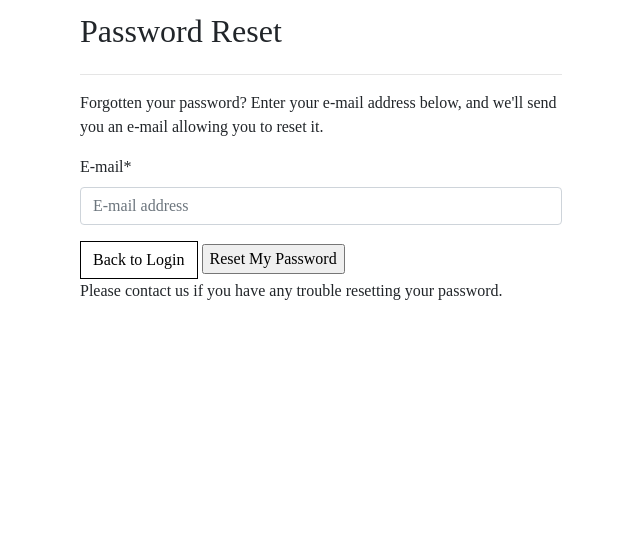
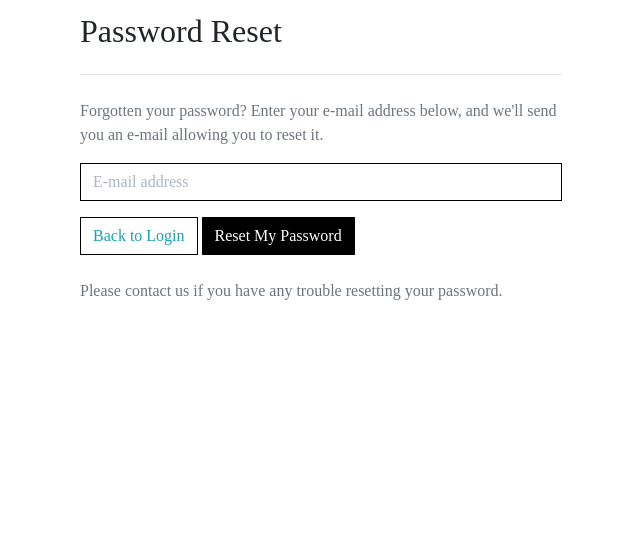
Before and after one commit to mcnic16/sister-resin-craftsmarch, a Django app: page /accounts/password/reset/ in a window 1280 px wide. Shown: the part 141-684 px from the top of the page, without its empty margins (63-703 px from the left). Run offline with Django 3.2, Linux system fonts and the light colour scheme; some libraries are stand-ins or nearby versions; some web fonts are replaced.

Commit message:
updated allauth templates and tested profiles

```diff
--- a/static/css/base.css
+++ b/static/css/base.css
@@ -134,8 +134,61 @@ input[name='q']::placeholder {
 
 .header-container {
     padding-top: 120px;
+    }
 }
 
+ /* Allauth form formatting */
+
+ .allauth-form-inner-content p {
+    margin-top: 1.5rem; /* mt-4 */
+    color: #6c757d; /* text-secondary */
+}
+
+.allauth-form-inner-content input {
+    border-color: #000;
+    border-radius: 0;
+}
+
+.allauth-form-inner-content label:not([for='id_remember']) {
+    display: none;
+}
+
+.allauth-form-inner-content input::placeholder {
+    color: #aab7c4;
+}
+
+.allauth-form-inner-content button,
+.allauth-form-inner-content input[type='submit'] {
+	/* btn */
+	display: inline-block;
+    font-weight: 400;
+    color: #fff;
+    text-align: center;
+    vertical-align: middle;
+    -webkit-user-select: none;
+    -moz-user-select: none;
+    -ms-user-select: none;
+    user-select: none;
+    background-color: #000;
+    border: 1px solid #000;
+    padding: .375rem .75rem;
+    font-size: 1rem;
+    line-height: 1.5;
+    border-radius: 0;
+
+    /* standard bootstrap btn transitions */
+    transition: color .15s ease-in-out,background-color .15s ease-in-out,border-color .15s ease-in-out,box-shadow .15s ease-in-out;
+}
+
+.allauth-form-inner-content button:hover,
+.allauth-form-inner-content input[type='submit']:hover {
+	color: #fff;
+    background-color: #222;
+    border-color: #222;
+}
+
+.allauth-form-inner-content a {
+	color: #17a2b8; /* text-info */
 }
 
 /* fixed top navbar only on medium and up */
--- a/templates/base.html
+++ b/templates/base.html
@@ -77,7 +77,7 @@
                                 <a href="" class="dropdown-item">My account</a>
                             {% endif %}
                             <a href="" class="dropdown-item">Account</a>
-                            <a href="" class="dropdown-item">My Profile</a>
+                            <a href="{% url 'profile' %}" class="dropdown-item">My Profile</a>
                             <a href="{% url 'account_logout' %}" class="dropdown-item">Logout</a>
                         {% else %}
                             <a href="{% url 'account_signup' %}" class="dropdown-item">Register</a>
```
Also changed, not shown: profiles/static/profiles/css/profile.css (+16 -0 lines), profiles/views.py (+18 -2 lines), db.sqlite3.
